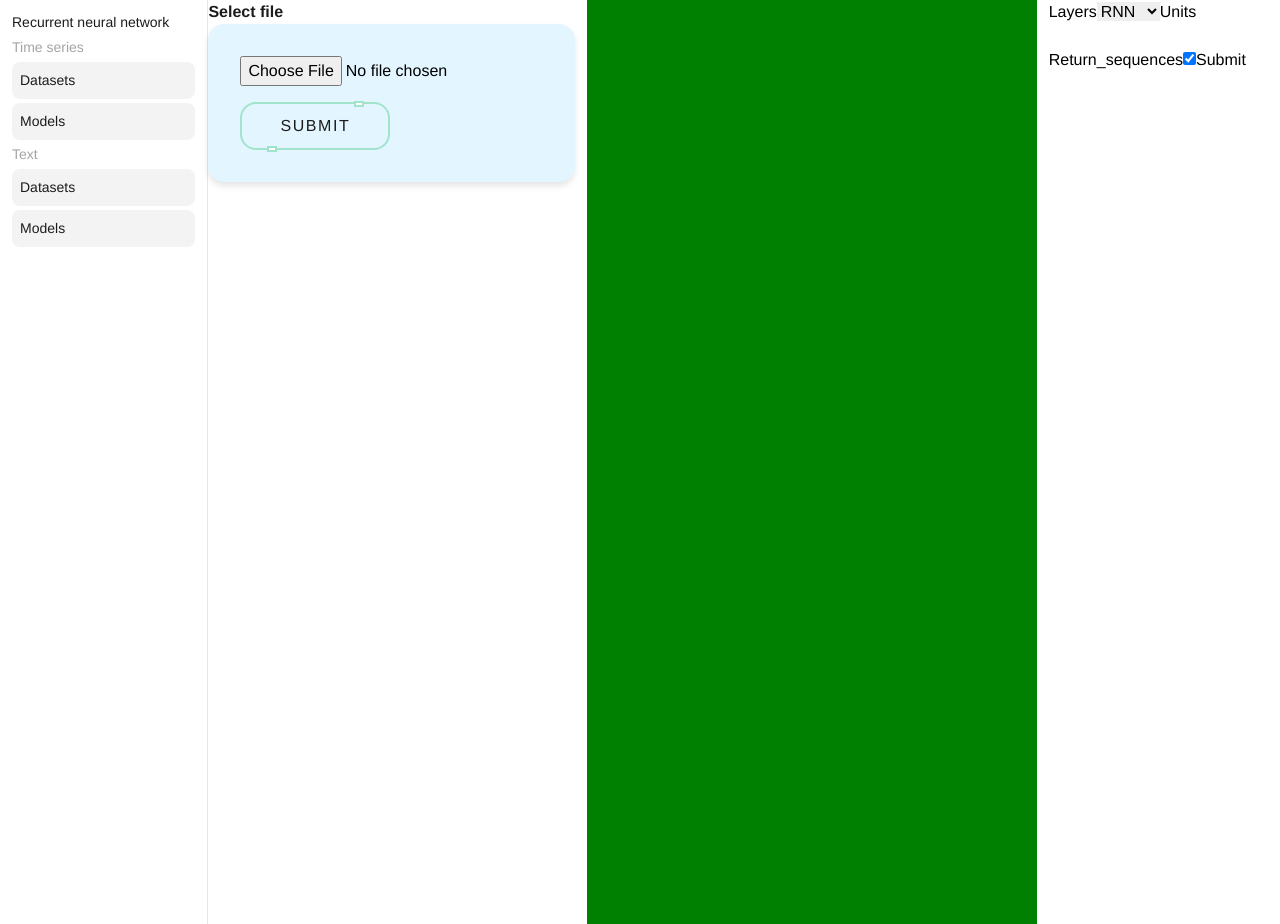
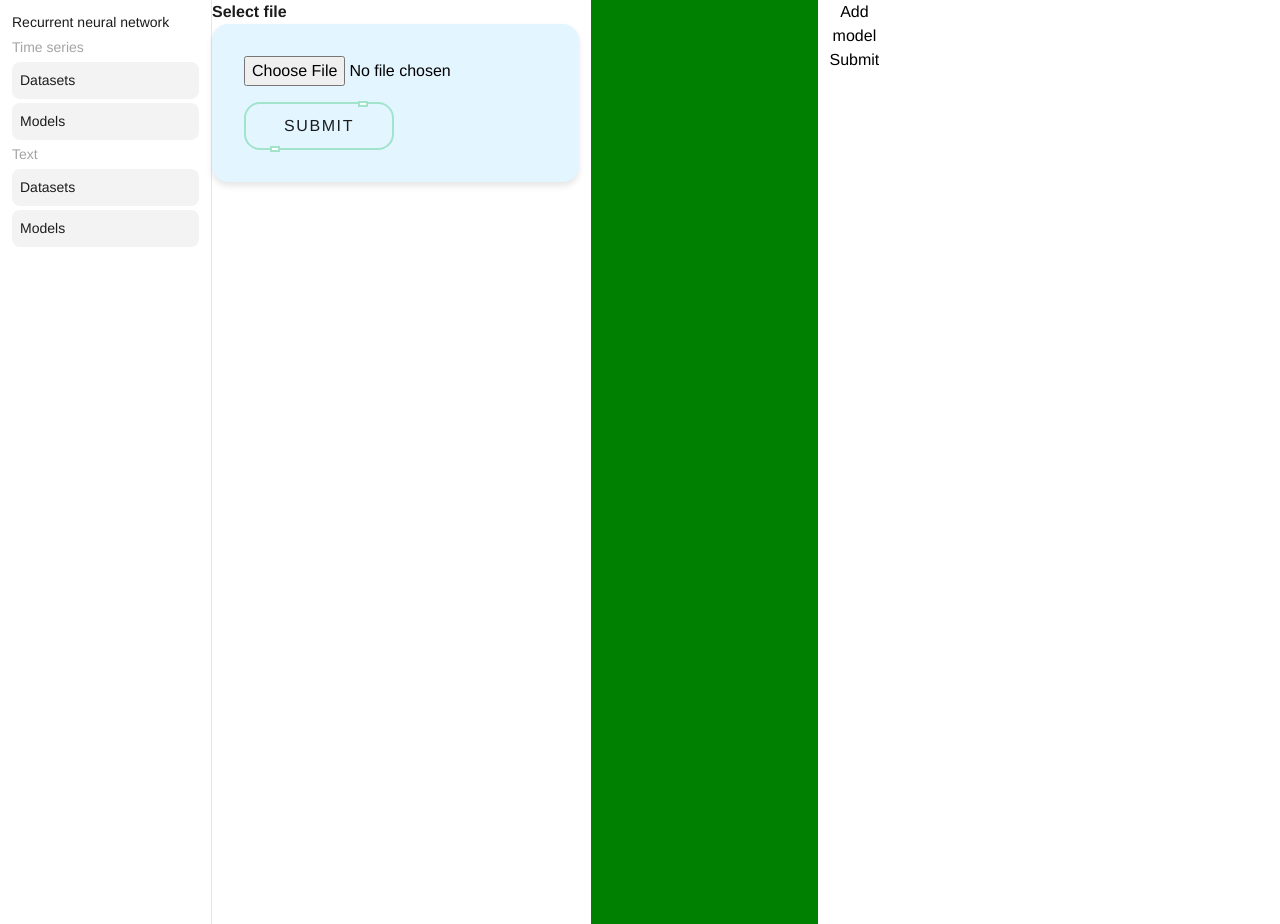
Before and after one commit to kuzmaarek1/RNN, a React (Create React App) app in the folder app/: page / in a window 1280 px wide. Built offline with nearby package versions, Linux system fonts and the light colour scheme.

Commit message:
create dynamic input fields

```diff
--- a/app/src/App.js
+++ b/app/src/App.js
@@ -1,16 +1,22 @@
 import React, { useState, useRef } from "react";
 import { AnimatePresence, motion } from "framer-motion";
 import { parse } from "papaparse";
-import { useForm } from "react-hook-form";
+import { useForm, useFieldArray } from "react-hook-form";
 import Plot from "react-plotly.js";
 
 const App = () => {
   const {
     register,
     handleSubmit,
+    control,
     watch,
     formState: { errors },
   } = useForm();
+
+  const { fields, remove, append } = useFieldArray({
+    control,
+    name: "models",
+  });
 
   const fileInputRef = useRef(null);
   const selectXLabelRef = useRef(null);
@@ -161,11 +167,13 @@
         )}
       </AnimatePresence>
       <form onSubmit={handleSubmit(onSubmit)}>
+        {fields.map(({ id }, index) => (
+          <div key={id}>
             <label htmlFor="layers">Layers</label>
             <select
               id="layers"
               name="layers"
-          {...register("layers")}
+              {...register(`models[${index}].layers`)}
               defaultValue="RNN"
             >
               <option value="RNN">RNN</option>
@@ -173,15 +181,28 @@
               <option value="GRU">GRU</option>
             </select>
             <label htmlFor="units">Units</label>
-        <input type="number" id="units" name="units" {...register("units")} />
+            <input
+              type="number"
+              id="units"
+              name="units"
+              {...register(`models[${index}].units`)}
+            />
             <label htmlFor="returnSequences">Return_sequences</label>
             <input
               type="checkbox"
               id="returnSequences"
               name="returnSequences"
-          {...register("returnSequences")}
+              {...register(`models[${index}].returnSequences`)}
               defaultChecked={true}
             />
+            <button type="button" onClick={() => remove(index)}>
+              Remove
+            </button>
+          </div>
+        ))}
+        <button type="button" onClick={() => append({})}>
+          Add model
+        </button>
         <input type="submit" />
       </form>
     </div>
```
Lines whose indentation alone changed are shown as unchanged.
